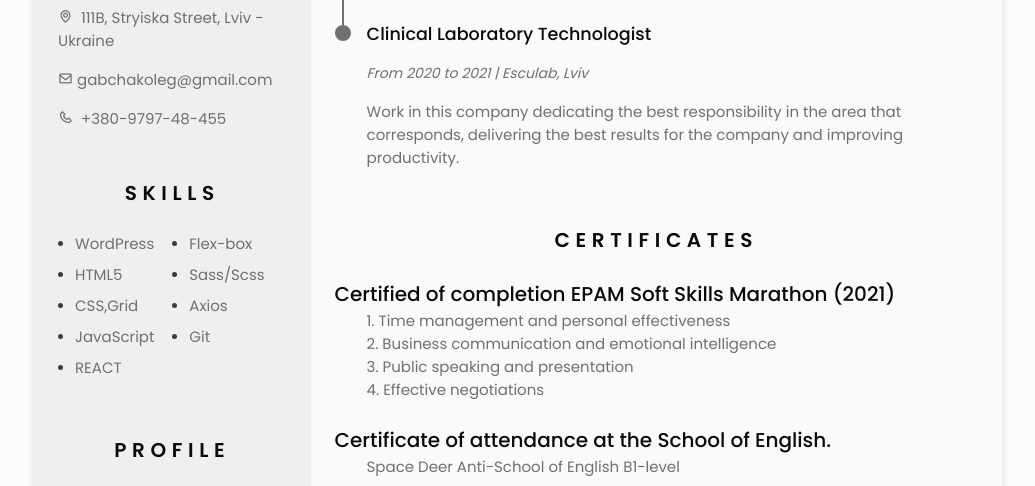
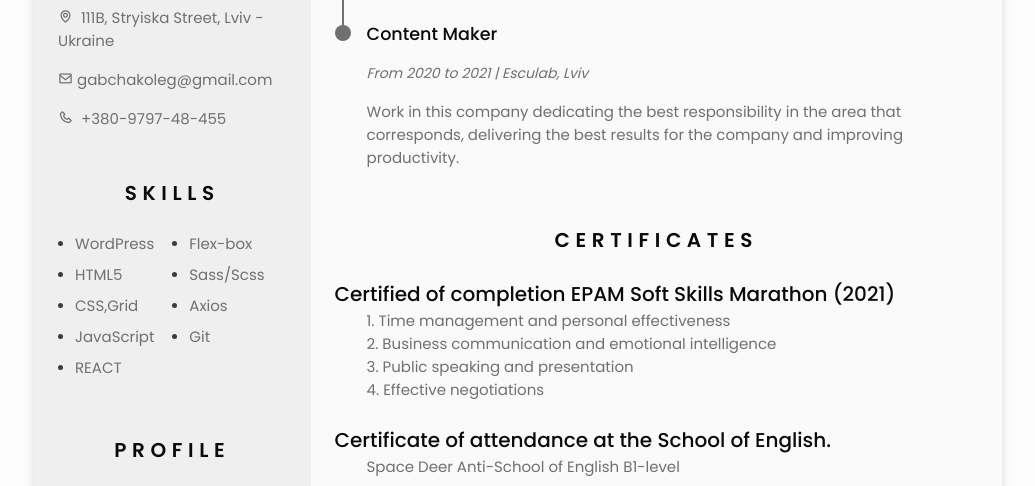
Before and after one commit to oleghabchak/Resume, a website: page index.html in a window 1280 px wide. Shown: the part 300-786 px from the top of the page, without its empty margins (122-1157 px from the left). Drawn offline with nearby package versions, Linux system fonts and the light colour scheme.

Commit message:
Update index.html

```diff
--- a/index.html
+++ b/index.html
@@ -247,7 +247,7 @@
                                     <!-- <span class="experience__line"></span> -->
                                 </div>
                                 <div class="experience__data bd-grid">
-                                    <h3 class="experience__title">Clinical Laboratory Technologist</h3>
+                                    <h3 class="experience__title">Content Maker</h3>
                                     <span class="experience__company">From 2020 to 2021 | Esculab, Lviv</span>
                                     <p class="experiance__description">Work in this company dedicating the best responsibility in the area that corresponds, delivering the best results for the company and improving productivity.</p>
                                 </div>
```
